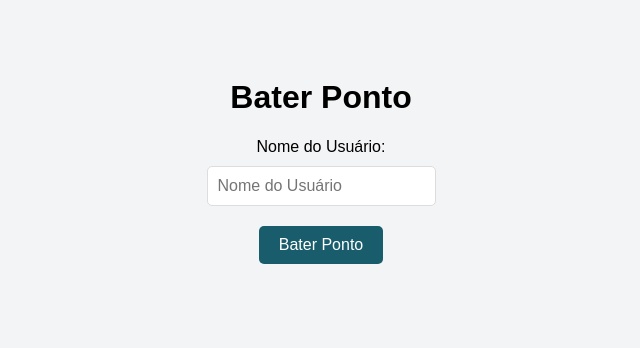
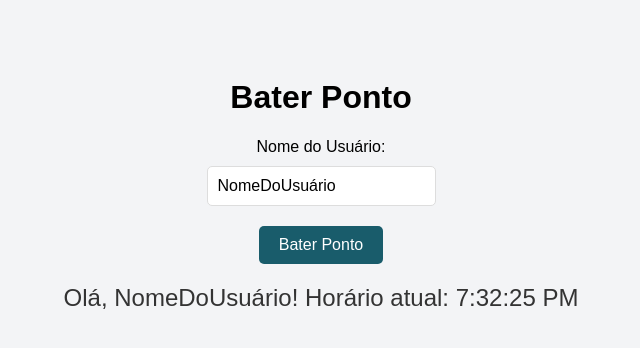
Before and after one commit to rocha-raphael/my_project, a Django app: page /index/ponto/ in a window 1280 px wide. Shown: the top 348 px of the page, without its empty margins (319-959 px from the left). Run offline with Django 5.2, Linux system fonts and the light colour scheme.

Commit message:
Update ponto.html

```diff
--- a/autentication/templates/ponto.html
+++ b/autentication/templates/ponto.html
@@ -37,7 +37,7 @@
             background-color: #163d4e;
         }
 
-        #clock {
+        #clock, #mensagem {
             font-size: 24px;
             margin-top: 20px;
             color: #333;
@@ -49,34 +49,39 @@
     <h1>Bater Ponto</h1>
 
     <label for="nome_usuario">Nome do Usuário:</label>
-    <input type="text" id="nome_usuario" placeholder="Nome do Usuário" readonly>
+    <input type="text" id="nome_usuario" readonly>
 
     <button onclick="baterPonto()">Bater Ponto</button>
 
-
     <div id="clock"></div>
+    <div id="mensagem"></div>
 
     <script>
-        // Definindo a variável nome_usuario diretamente para o exemplo
-        var nome_usuario = {{ nome_usuario }}; // Aqui você substituirá pela lógica de template ou outra fonte
+        var nome_usuario = "NomeDoUsuário"; // Defina o nome do usuário conforme necessário
+        var relógioAtivo = true;
+        var intervalId;
 
         window.onload = function() {
-            // Preenche automaticamente o nome do usuário
             document.getElementById('nome_usuario').value = nome_usuario;
-
-            // Inicia o relógio imediatamente e atualiza a cada segundo
-            atualizarRelogio();
-            setInterval(atualizarRelogio, 1000);
+            intervalId = setInterval(atualizarRelogio, 1000);
         }
 
         function baterPonto() {
-            // Esta função pode ser usada para realizar ações adicionais ao bater ponto, se necessário
-            // Por enquanto, ela não realiza nenhuma ação adicional
+            if (relógioAtivo) {
+                relógioAtivo = false;
+                clearInterval(intervalId); // Para o relógio
+                var horarioAtual = new Date().toLocaleTimeString();
+                document.getElementById('mensagem').innerText = `Ponto registrado às ${horarioAtual}. Tenha um bom dia, ${nome_usuario}!`;
+            } else {
+                document.getElementById('mensagem').innerText = `O relógio já foi parado e o ponto registrado. Recarregue a página para reiniciar.`;
+            }
         }
 
         function atualizarRelogio() {
-            var horarioAtualizado = new Date().toLocaleTimeString();
-            document.getElementById('clock').innerText = `Olá, ${nome_usuario}! Horário atual: ${horarioAtualizado}`;
+            if (relógioAtivo) {
+                var horarioAtualizado = new Date().toLocaleTimeString();
+                document.getElementById('clock').innerText = `Olá, ${nome_usuario}! Horário atual: ${horarioAtualizado}`;
+            }
         }
     </script>
 
```
